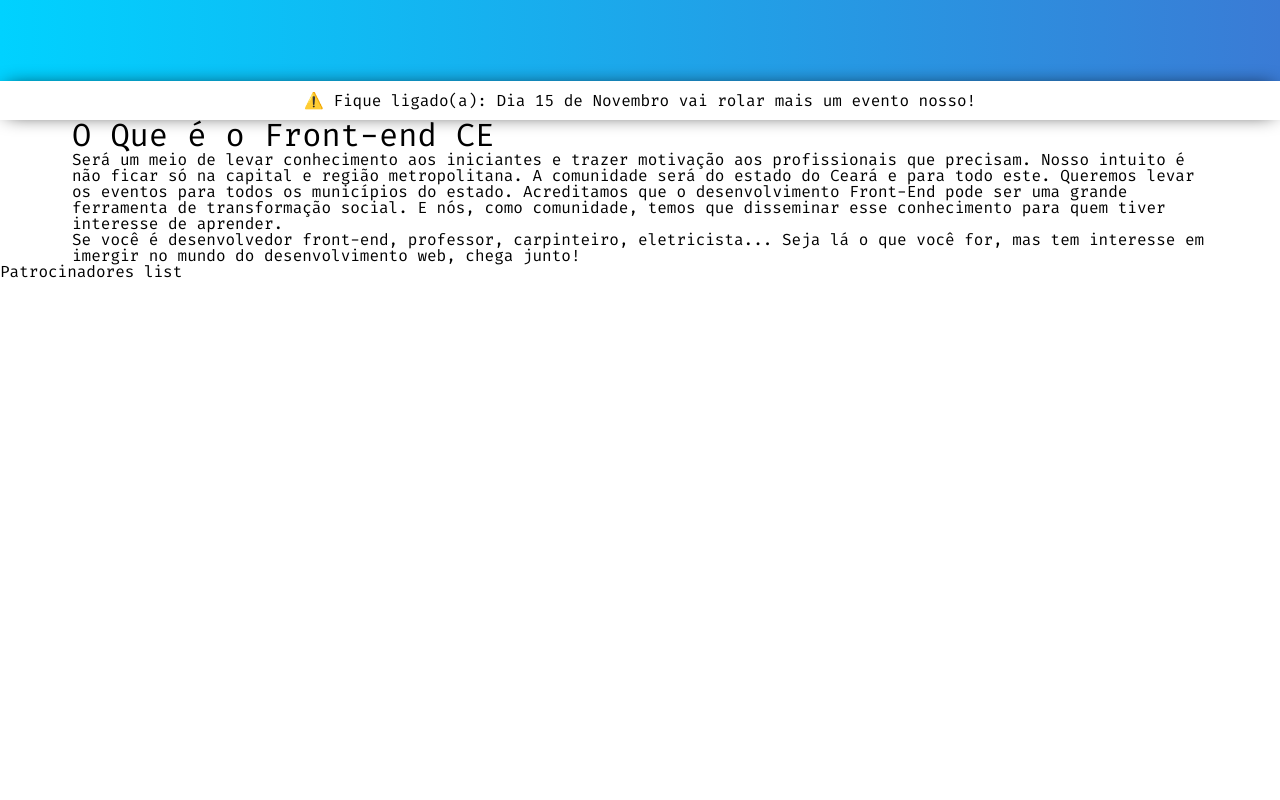
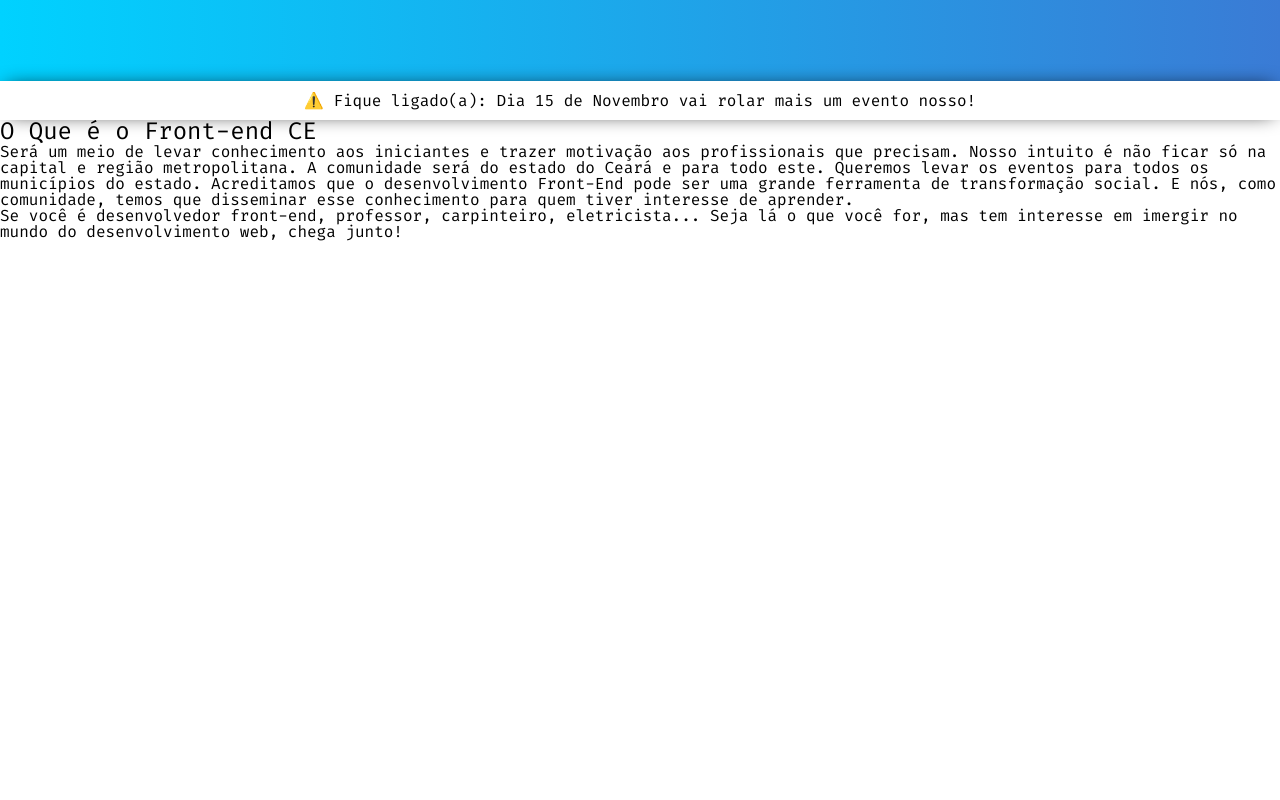
Before and after one commit to jeanlivino/site, a Next.js app: page / in a window 1280 px wide. Shown: the part 680-1480 px from the top of the page. Built offline with nearby package versions, Linux system fonts and the light colour scheme.

Commit message:
Alterando estrutura do Componente About

```diff
--- a/components/About/index.js
+++ b/components/About/index.js
@@ -1,10 +1,10 @@
 import React from "react";
-import Link from "next/link";
+import commonStyles from '../../static/css/style.css'
 import style from './about.module.css'
 
 const About = () => (
-  <div className='container'>
-    <div className="About">
+  <section className={style.about}>
+    <div className={commonStyles.container}>
       <h1 className="title">O Que é o Front-end CE</h1>
       <p className="description">
         Será um meio de levar conhecimento aos iniciantes e trazer motivação aos profissionais que precisam.
@@ -19,8 +19,8 @@ const About = () => (
       <div className="row">
 
       </div>
-    </div>
-  </div>
+      </div>
+  </section>
 )
 
 export default About
```
